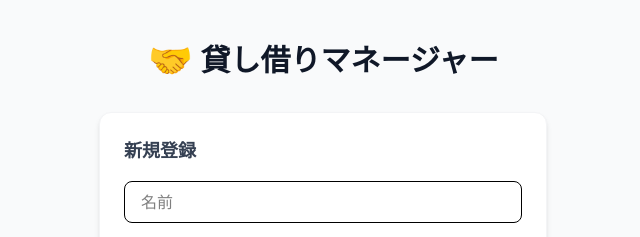
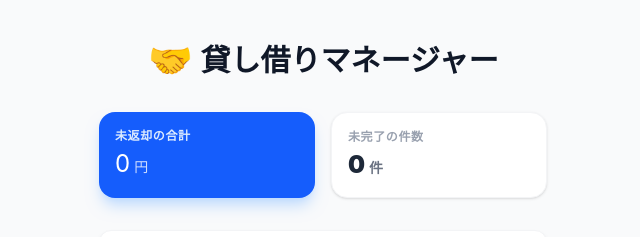
Before and after one commit to yrk9/kashi-kari-app, a React (Vite) app in the folder frontend/: page / in a window 1280 px wide. Shown: the top 237 px of the page, without its empty margins (317-957 px from the left). Built offline with nearby package versions, Linux system fonts and the light colour scheme; no server answers.

Commit message:
feat: サマリーの実装

```diff
--- a/frontend/src/App.tsx
+++ b/frontend/src/App.tsx
@@ -103,6 +103,11 @@ const filteredRecords = records.filter((record) => {
     return matchesSearch && matchesStatus;
 });
 
+const activeRecords = records.filter(r => !r.is_complete);
+const totalPendingAmount = activeRecords.reduce((sum, r) => sum + (r.amount || 0), 0);
+const pendingCount = activeRecords.length;
+const completedCount = records.length - pendingCount;
+
   return (
     <div className="min-h-screen bg-gray-50 py-10 px-4 sm:px-6 lg:px-8 font-sans">
       <div className="max-w-md mx-auto">
@@ -111,6 +116,26 @@ const filteredRecords = records.filter((record) => {
       <h1 className="text-3xl font-extrabold text-center text-gray-900 mb-8 flex items-center justify-center gap-2">
         <span className="text-4xl">🤝</span>貸し借りマネージャー
       </h1>
+
+      {/* サマリー */}
+      <div className="grid grid-cols-2 gap-4 mb-8">
+        <div className="bg-blue-600 rounded-2xl p-4 text-white shadow-lg shadow-blue-200">
+          <p className="text-blue-100 text-xs font-bold uppercase tracking-wider">未返却の合計</p>
+          <div className="flex items-baseline gap-1 mt-1">
+            <span className="text-2xl font-block">{totalPendingAmount.toLocaleString()}</span>
+            <span className="text-sm opacity-80">円</span>
+          </div>
+        </div>
+
+        <div className="bg-white rounded-2xl p-4 border border-gray-100 shadow-sm">
+          <p className="text-gray-400 text-xs font-bold uppercase tracking-wider">未完了の件数</p>
+          <div className="flex items-baseline gap-1 mt-1">
+            <span className="text-2xl font-black text-gray-800">{pendingCount}</span>
+            <span className="text-sm text-gray-500 font-bold">件</span>
+          </div>
+        </div>
+      </div>
+
 
       {/* 入力フォーム */}
       <form onSubmit={handleSubmit} className="bg-white rounded-xl shadow-md p-6 mb-8 border border-gray-100">
```
